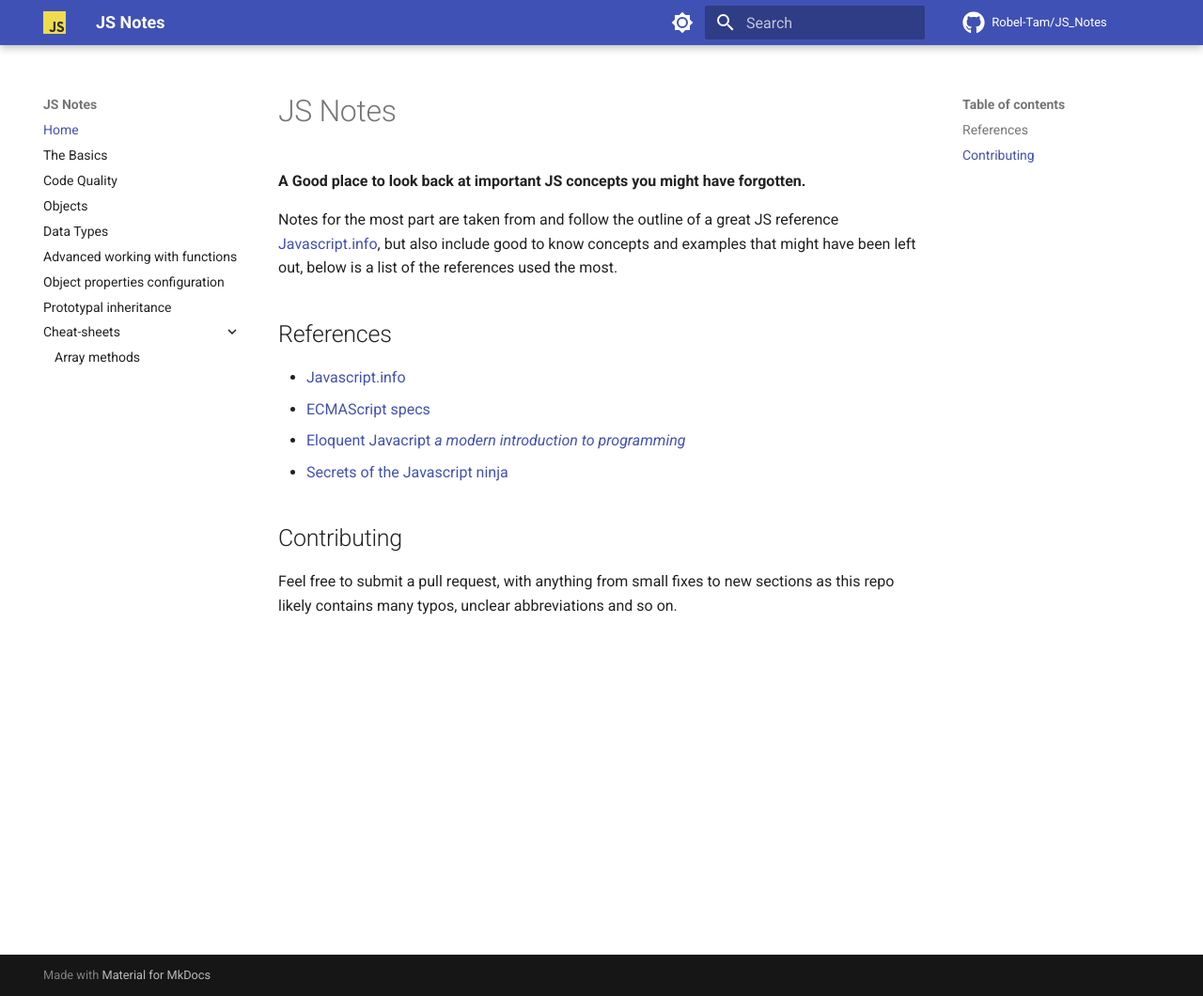
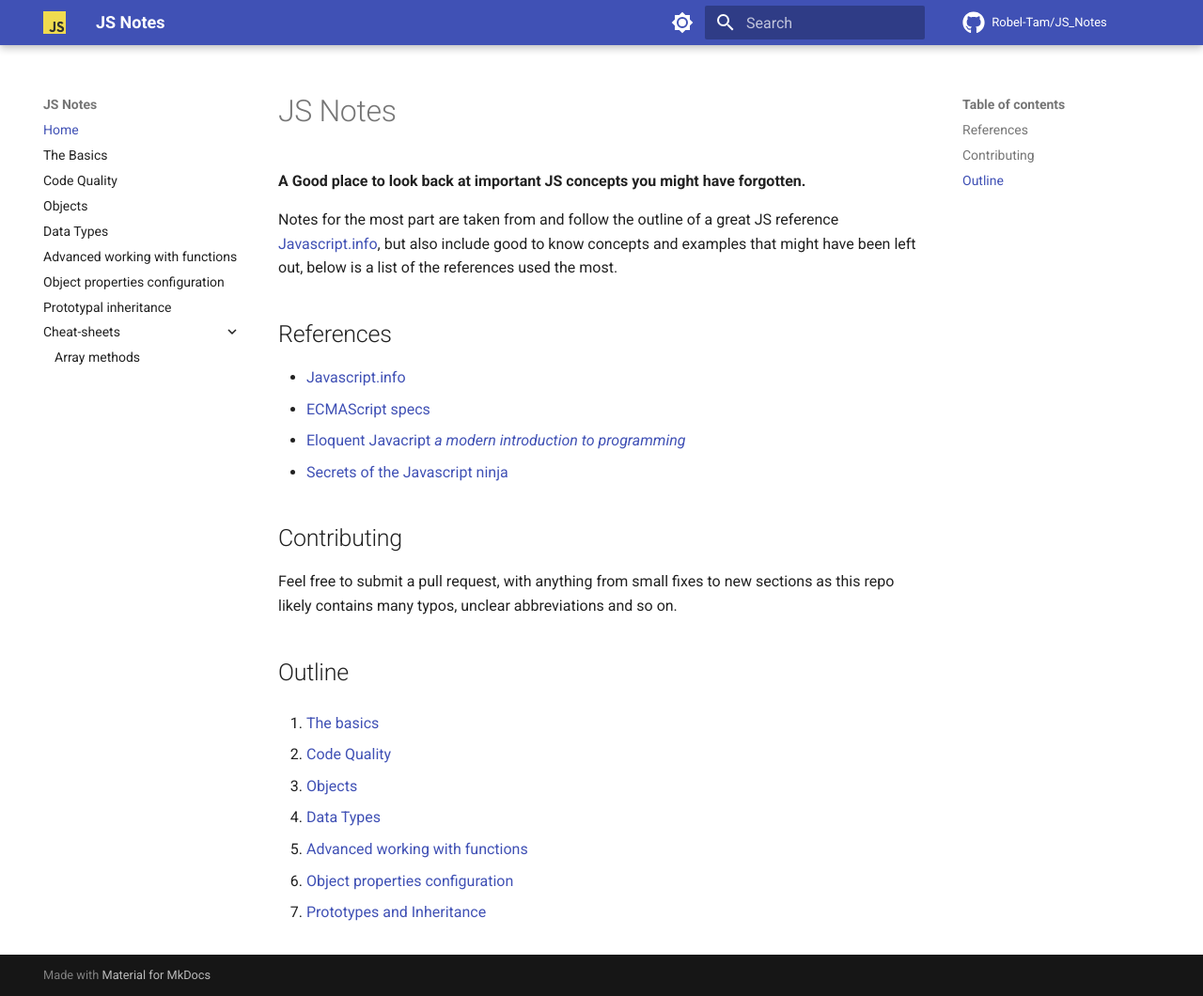
Before and after one commit to Robel-Tam/JS_Notes, an MkDocs documentation site: the page built from docs/README.md, in a window 1280 px wide and 1060 px high. Shown: the whole window at 94% size. Built offline with MkDocs 1.6.1 and Material for MkDocs 9.7.7, drawn with Linux system fonts in a browser that asks for light colours; comment, search, counter and statistics services are not loaded.

Commit message:
modified README.md

```diff
--- a/docs/README.md
+++ b/docs/README.md
@@ -8,20 +8,21 @@ Notes for the most part are taken from and follow the outline of a great JS refe
  - [ECMAScript specs](https://tc39.es/ecma262/multipage/)
  - [Eloquent Javacript *a modern introduction to programming*](https://eloquentjavascript.net/)
  - [Secrets of the Javascript ninja](https://www.manning.com/books/secrets-of-the-javascript-ninja-second-edition)
-<!---
-## Outline
 
-1. [Code Quality](Code%20Quality.md)
-
-2. [Objects](Objects.md)
-
-3. [Data Types](Data%20Types.md)
-
-4. [Advanced working with functions](Advanced%20working%20with%20functions.md)
-
-5. [Object properties configuration](Object%20properties%20configuration.md)
-
-6. [Prototypes and Inheritance](Prototypes%20and%20Inheritance.md)
--->
 ## Contributing
 Feel free to submit a pull request, with anything from small fixes to new sections as this repo likely contains many typos, unclear abbreviations and so on.
+
+## Outline
+1. [The basics](The%20Basics.md)
+
+2. [Code Quality](Code%20Quality.md)
+
+3. [Objects](Objects.md)
+
+4. [Data Types](Data%20Types.md)
+
+5. [Advanced working with functions](Advanced%20working%20with%20functions.md)
+
+6. [Object properties configuration](Object%20properties%20configuration.md)
+
+7. [Prototypes and Inheritance](Prototypes%20and%20Inheritance.md)
```
